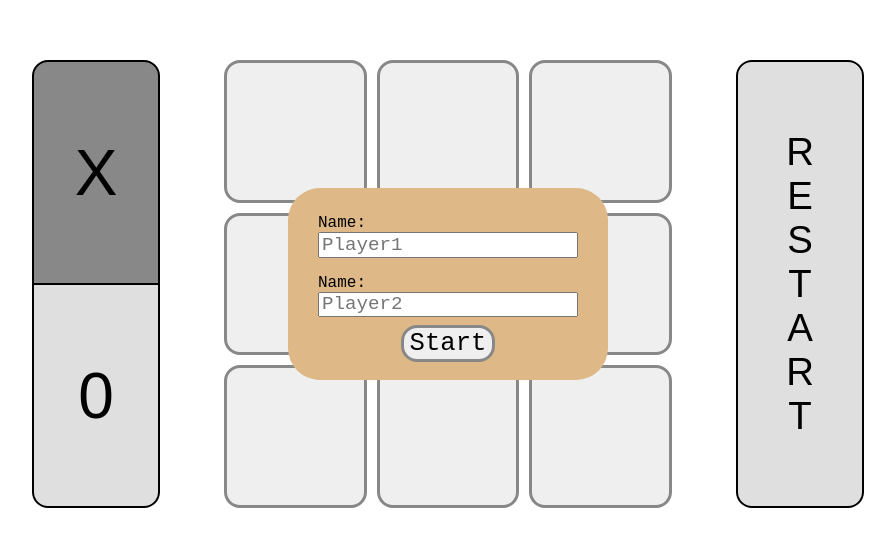
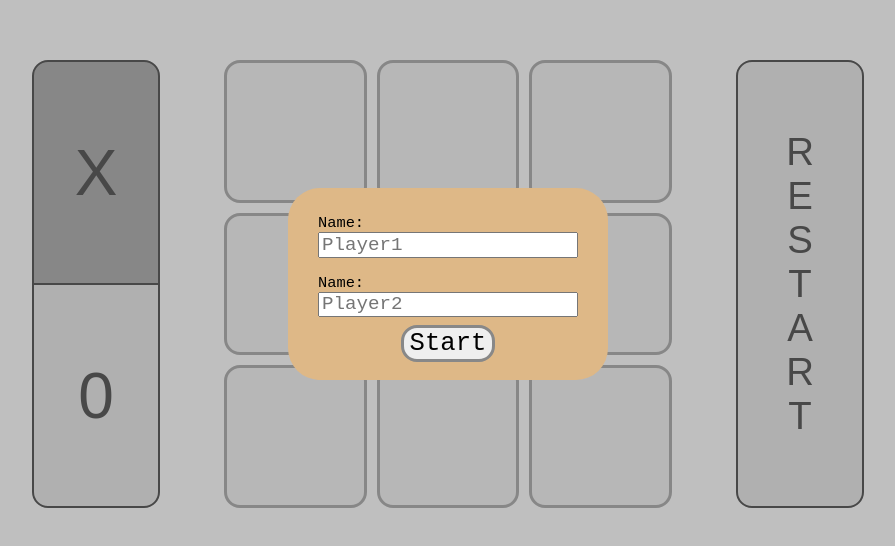
Before and after one commit to cc0803/Tic-Tac-Toe, a plain HTML site: page index.html in a window 1280 px wide. Shown: the part 116-662 px from the top of the page, without its empty margins (192-1087 px from the left). Drawn offline with Linux system fonts and the light colour scheme.

Commit message:
Add style to the name fields

```diff
--- a/styles.css
+++ b/styles.css
@@ -12,6 +12,7 @@ body {
     align-items: center;
     gap: 4rem;
     position: relative;
+    pointer-events: none;
 }
 
 .game-container {
@@ -82,6 +83,35 @@ button {
 .form-container {
     position: absolute;
     z-index: 12;
+    width: 100vw;
+    height: 100vh;
+    left: 0;
+    top: 0;
+    background-color: #8888;
+    display: flex;
+    justify-content: center;
+    align-items: center;
+    pointer-events: all;
+}
+
+.input-container {
+    display: flex;
+    flex-direction: column;
+    margin: 0.5rem;
+}
+
+label {
+    font-family: monospace, serif;
+    font-size: max(0.8rem, 1.2vw);
+}
+
+input {
+    font-family: monospace, serif;
+    height: max(1.2rem, 2vw);
+    font-size: max(1rem, 1.5vw);
+}
+
+form {
     width: 25vw;
     height: 15vw;
     background-color: burlywood;
@@ -92,29 +122,16 @@ button {
     align-items: center;
 }
 
-.input-container {
-    display: flex;
-    flex-direction: column;
-    margin: 0.5rem;
-}
-
-label {
-    font-family: monospace, serif;
-}
-
-input {
-    font-family: monospace, serif;
-    height: max(1.2rem, 2vw);
-    font-size: max(1rem, 1.5vw);
-}
-
-form {
-    display: flex;
-    flex-direction: column;
-    align-items: center;
-}
-
 button[type="submit"] {
     font-family: monospace, serif;
     font-size: max(1rem, 2vw);
 }
+
+button[type="submit"]:hover {
+    transform: scale(1.02);
+}
+
+button[type="submit"]:active {
+    background-color: #cfcfcf;
+    transform: scale(1);
+}
```
